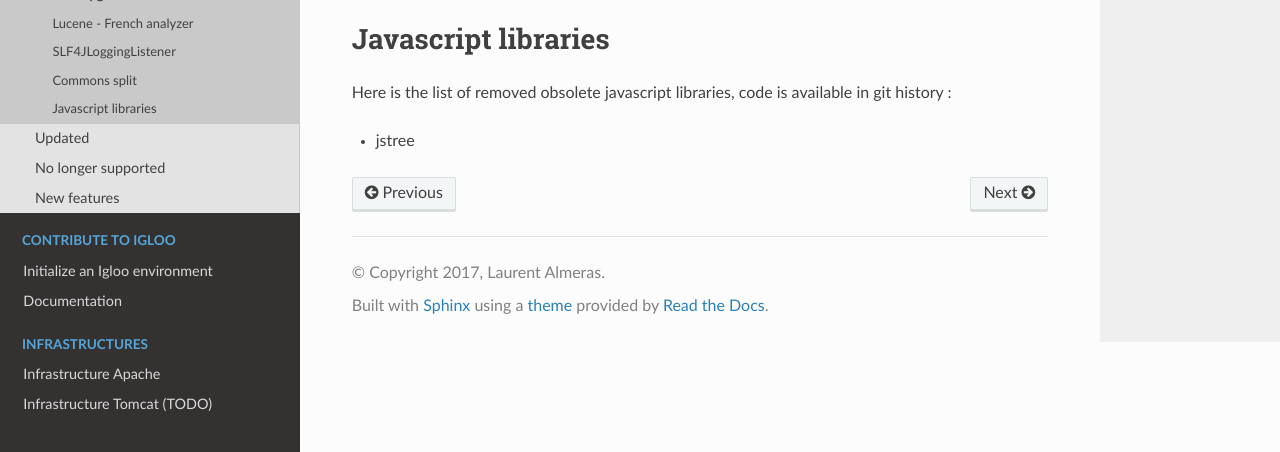
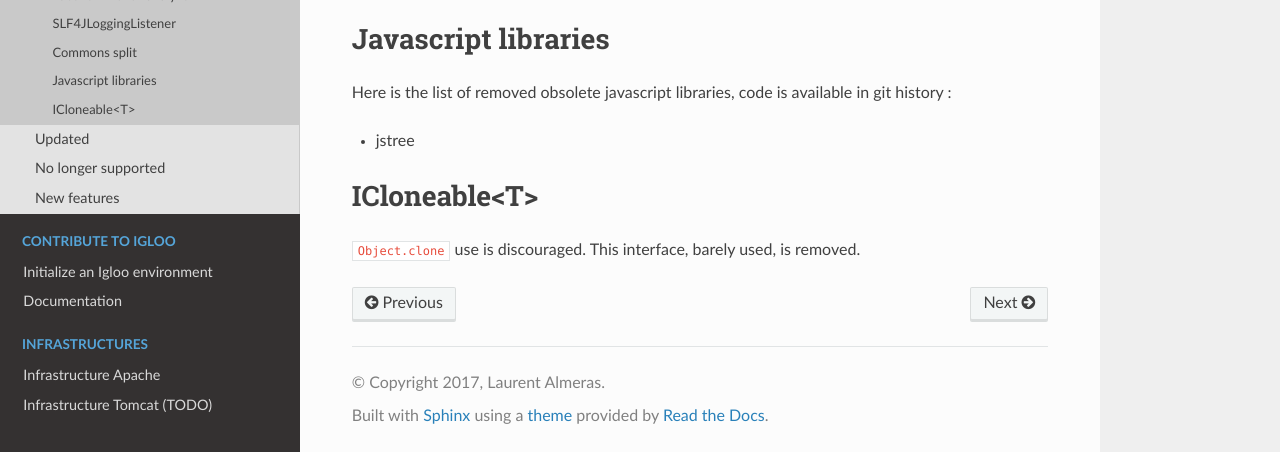
Before and after one commit to igloo-project/igloo-doc, a Sphinx documentation site: the page built from source/release-notes/1.0/misc.rst, in a window 1280 px wide and 900 px high, scrolled down 1075 px, cut to the strip 448-900 px from the top of the window. Built offline with Sphinx 7.4.7 and the Read the Docs theme 2.0.0, drawn with Linux system fonts in a browser that asks for light colours.

Commit message:
1.0: remove ICloneable<T>

```diff
--- a/source/release-notes/1.0/misc.rst
+++ b/source/release-notes/1.0/misc.rst
@@ -63,3 +63,8 @@ Javascript libraries
 Here is the list of removed obsolete javascript libraries, code is available in git history :
 
 * jstree
+
+ICloneable<T>
+=============
+
+``Object.clone`` use is discouraged. This interface, barely used, is removed.
```
